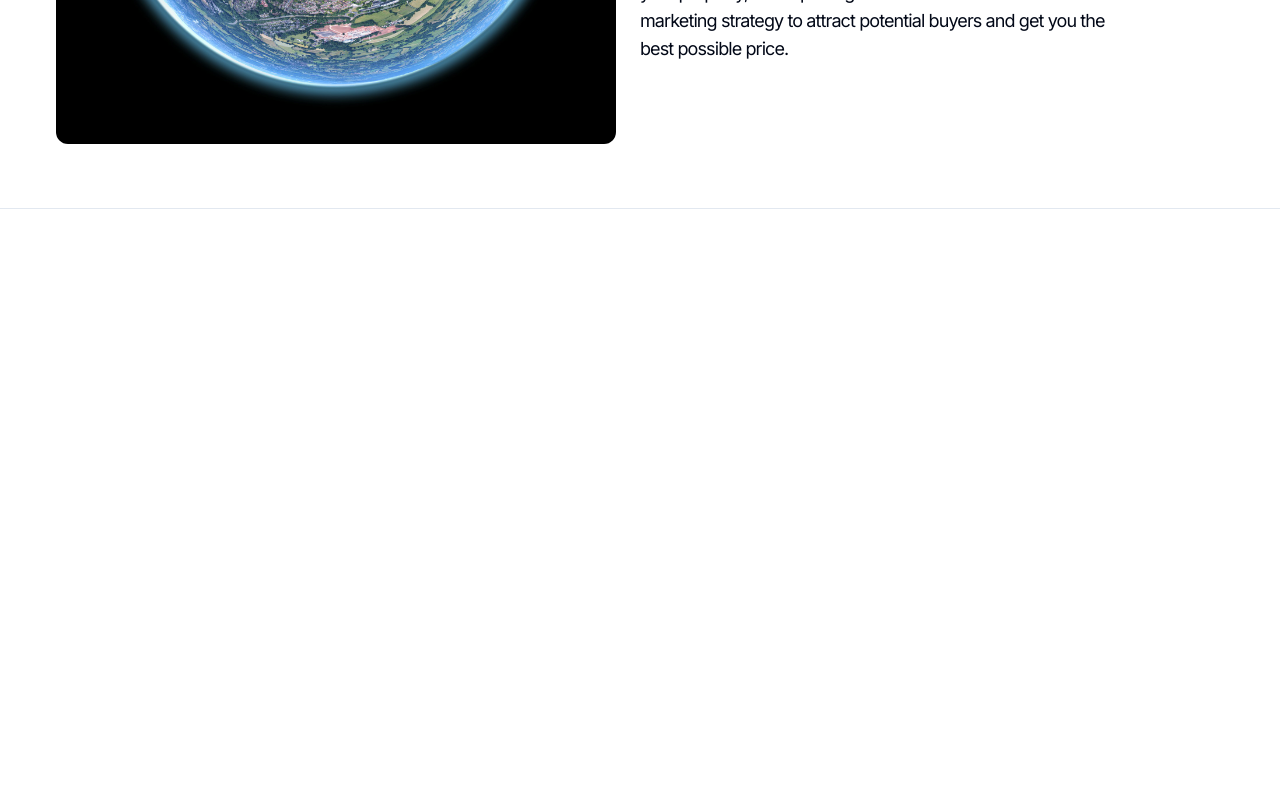
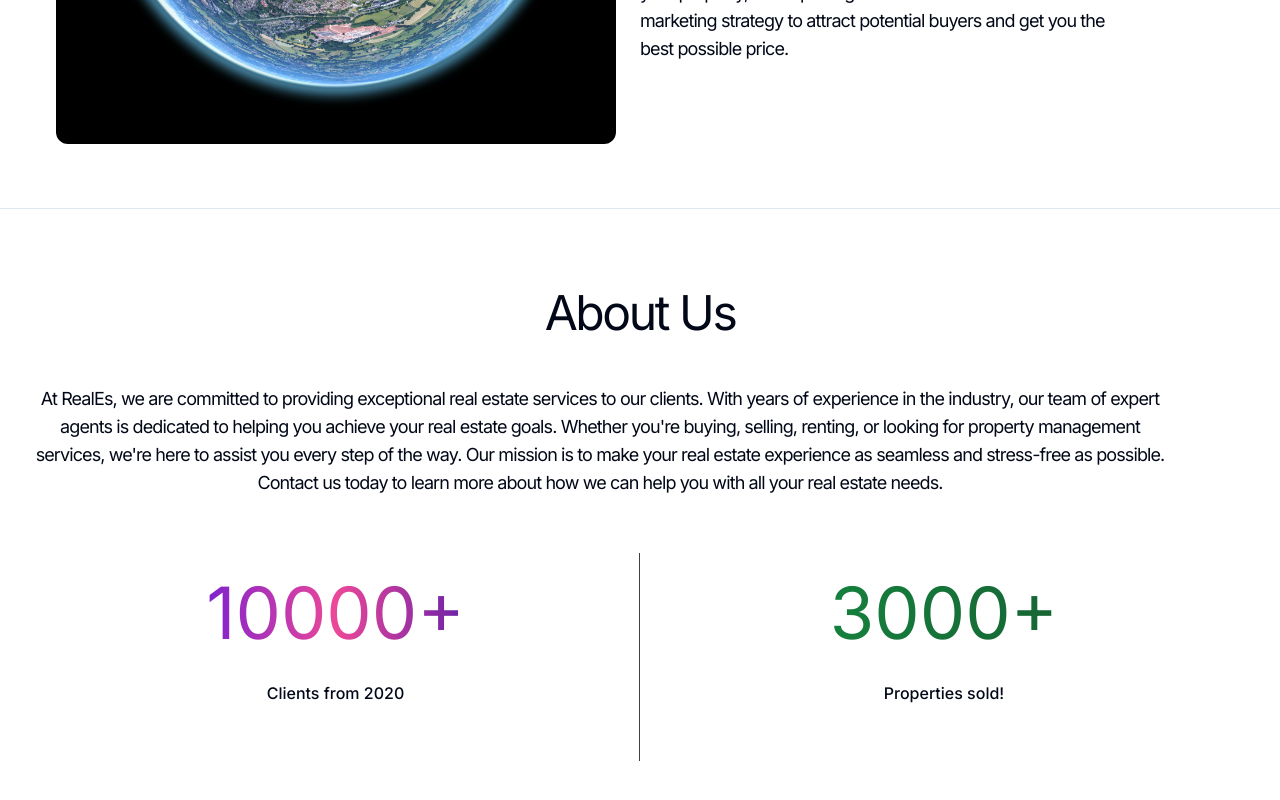
Before and after one commit to WerbethAraujo/lp-imob, a Next.js app: page / in a window 1280 px wide. Shown: the part 3854-4654 px from the top of the page. Before the commit the page ends 4095 px from the top, so only its background shows below. Built offline with nearby package versions, Linux system fonts and the light colour scheme.

Commit message:
feat: section about us done

```diff
--- a/src/app/page.tsx
+++ b/src/app/page.tsx
@@ -1,3 +1,4 @@
+import AboutUs from "@/components/AboutUs";
 import FeaturedProperties from "@/components/FeaturedProperties";
 import Hero from "@/components/Hero";
 import HowItWorks from "@/components/HowItWorks";
@@ -12,6 +13,7 @@
       <HowItWorks />
       <FeaturedProperties />
       <Services />
+      <AboutUs />
     </>
   );
 }
--- /dev/null
+++ b/src/components/AboutUs.tsx
@@ -0,0 +1,32 @@
+import { ABOUT_US_TEXT } from "@/constants";
+
+const AboutUs = () => {
+  return (
+    <section className="container mx-auto my-20 border-b pb-10">
+      <div className="mb-8">
+        <h2 className="mb-6 text-center text-3xl tracking-tighter sm:text-4xl lg:text-5xl">
+          About Us
+        </h2>
+        <p className="py-6 text-center text-lg tracking-tighter lg:pr-20">
+          {ABOUT_US_TEXT}
+        </p>
+      </div>
+      <div className="flex flex-wrap text-center">
+        <div className="w-full border-neutral-700 p-6 lg:w-1/2 lg:border-r">
+          <span className="bg-gradient-to-r from-purple-700 via-pink-500 to-purple-800 bg-clip-text text-5xl text-transparent lg:text-7xl">
+            10000+
+          </span>
+          <p className="my-8 font-medium">Clients from 2020</p>
+        </div>
+        <div className="w-full p-6 lg:w-1/2">
+          <span className="bg-gradient-to-r from-green-700 to-green-800 bg-clip-text text-5xl text-transparent lg:text-7xl">
+            3000+
+          </span>
+          <p className="my-8 font-medium">Properties sold!</p>
+        </div>
+      </div>
+    </section>
+  );
+};
+
+export default AboutUs;
```
